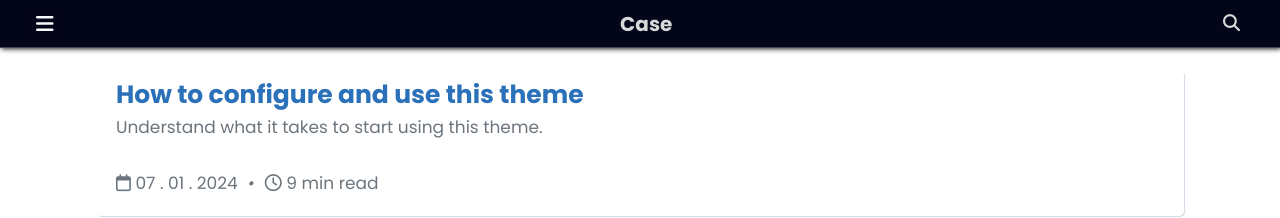
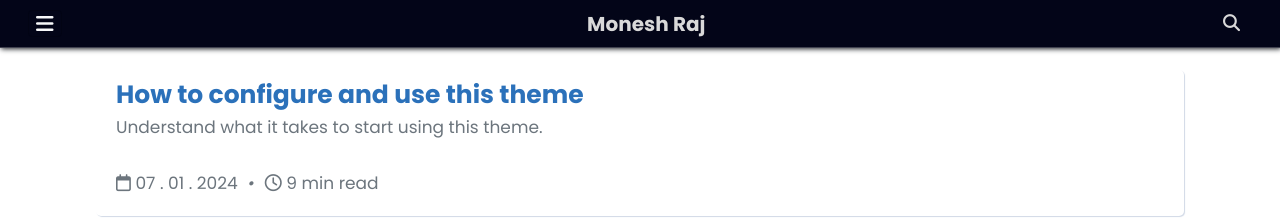
Before and after one commit to Monesh11/jekyll-theme-case, a Jekyll site: the page built from index.html, in a window 1280 px wide. Shown: the top 218 px of the page. Built offline with Jekyll 4.4.1, drawn with Linux system fonts in a browser that asks for light colours.

Commit message:
Update _config.yml

```diff
--- a/_config.yml
+++ b/_config.yml
@@ -7,13 +7,13 @@ lang: pt-BR
 
 timezone: America/Belem # Change to your timezone - https://kevinnovak.github.io/Time-Zone-Picker/
 
-title: Case
-tagline: Web Developer
+title: Monesh Raj
+tagline: Developer
 description: A Jekyll theme with sidebar for personal website and blog.
 avatar: "assets/img/avatar/avatar.png" # The avatar on sidebar
 
 # Social profiles
-email: youemail@domain.com
+email: monesh@domain.com
 github: elainefs
 linkedin: elaineferreiras
 instagram:
```
